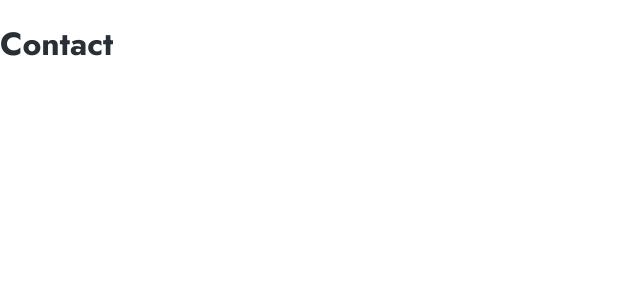
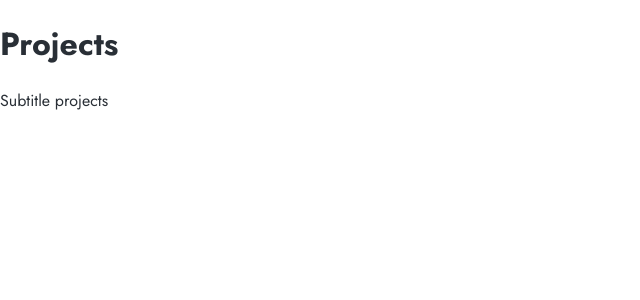
Before and after one commit to EderSouza93/Project-class-react.js, a React (Vite) app: page /contact in a window 1280 px wide. Shown: the top 300 px of the page, without its empty margins (0-640 px from the left). Built offline with nearby package versions, Linux system fonts and the light colour scheme.

Commit message:
:sparkles: feat: Pages - Class-03

```diff
--- a/src/App.jsx
+++ b/src/App.jsx
@@ -1,17 +1,19 @@
-import { BrowserRouter as Router, Route, Routes, Link } from 'react-router-dom'
+import { BrowserRouter as Router, Route, Routes } from 'react-router-dom'
 
-
+// PAGES
+import Home from './pages/Home';
+import About from './pages/About';
+import Projects from './pages/Projects';
+import Contact from './pages/Projects';
 
 function App() {
-
-
   return (
     <Router>
       <Routes>
-        <Route path="/" element={<><h1>Home</h1></>}></Route>
-        <Route path="/about" element={<><h1>About</h1><Link to="/">Navegar</Link></>}></Route>
-        <Route path="/projects" element={<><h1>Projects</h1></>}></Route>
-        <Route path="/contact" element={<><h1>Contact</h1></>}></Route>
+        <Route path="/" element={<Home/>}></Route>
+        <Route path="/about" element={<About/>}></Route>
+        <Route path="/projects" element={<Projects/>}></Route>
+        <Route path="/contact" element={<Contact/>}></Route>
       </Routes>
     </Router>
   )
--- /dev/null
+++ b/src/pages/About.jsx
@@ -0,0 +1,11 @@
+const About = () => {
+
+    return (
+        <>
+            <h1>About</h1>
+            <p>Subtitle About</p>
+        </>
+    )
+}
+
+export default About
--- /dev/null
+++ b/src/pages/Home.jsx
@@ -0,0 +1,11 @@
+const Home = () => {
+
+    return (
+        <>
+            <h1>Home</h1>
+            <p>Subtitle</p>
+        </>
+    )
+}
+
+export default Home
--- /dev/null
+++ b/src/pages/Projects.jsx
@@ -0,0 +1,11 @@
+const Projects = () => {
+
+    return (
+        <>
+            <h1>Projects</h1>
+            <p>Subtitle projects</p>
+        </>
+    )
+}
+
+export default Projects
```
Also changed, not shown: src/pages/Contact.jsx (added, +11 -0 lines).
